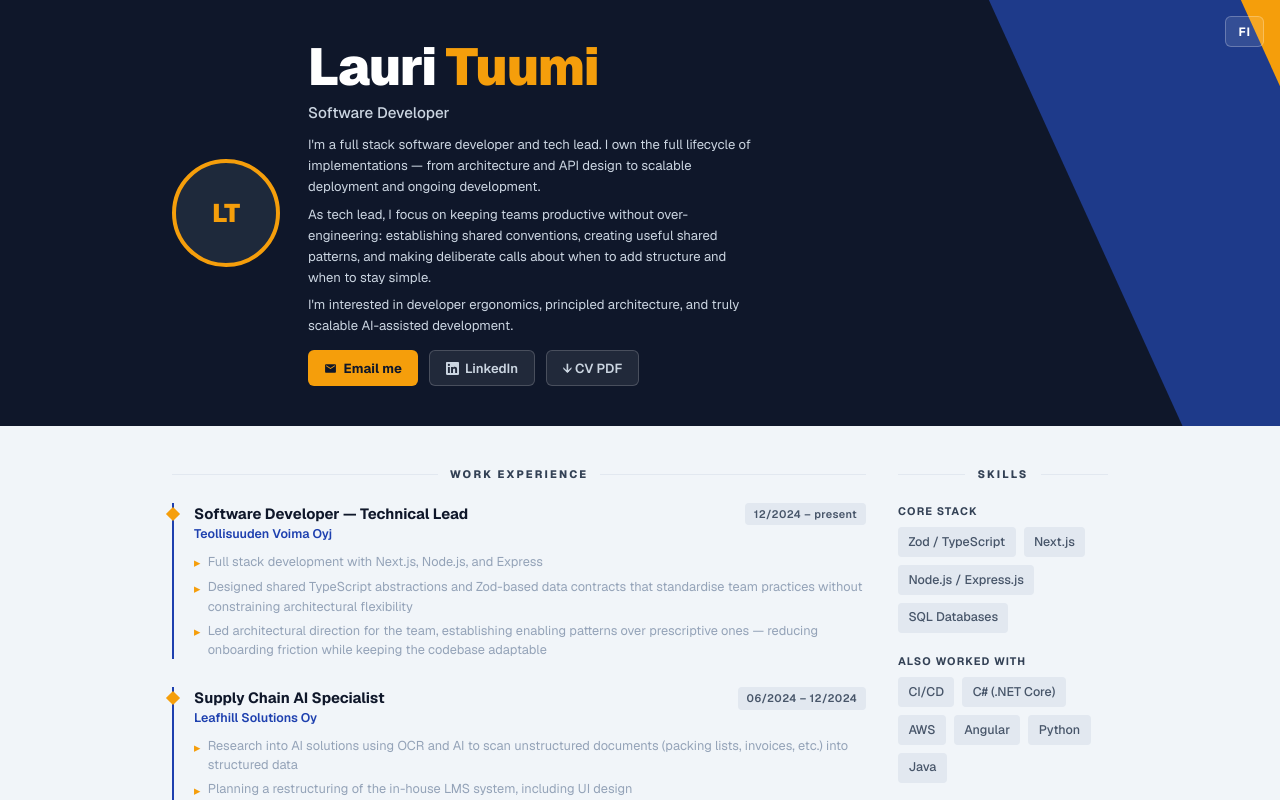
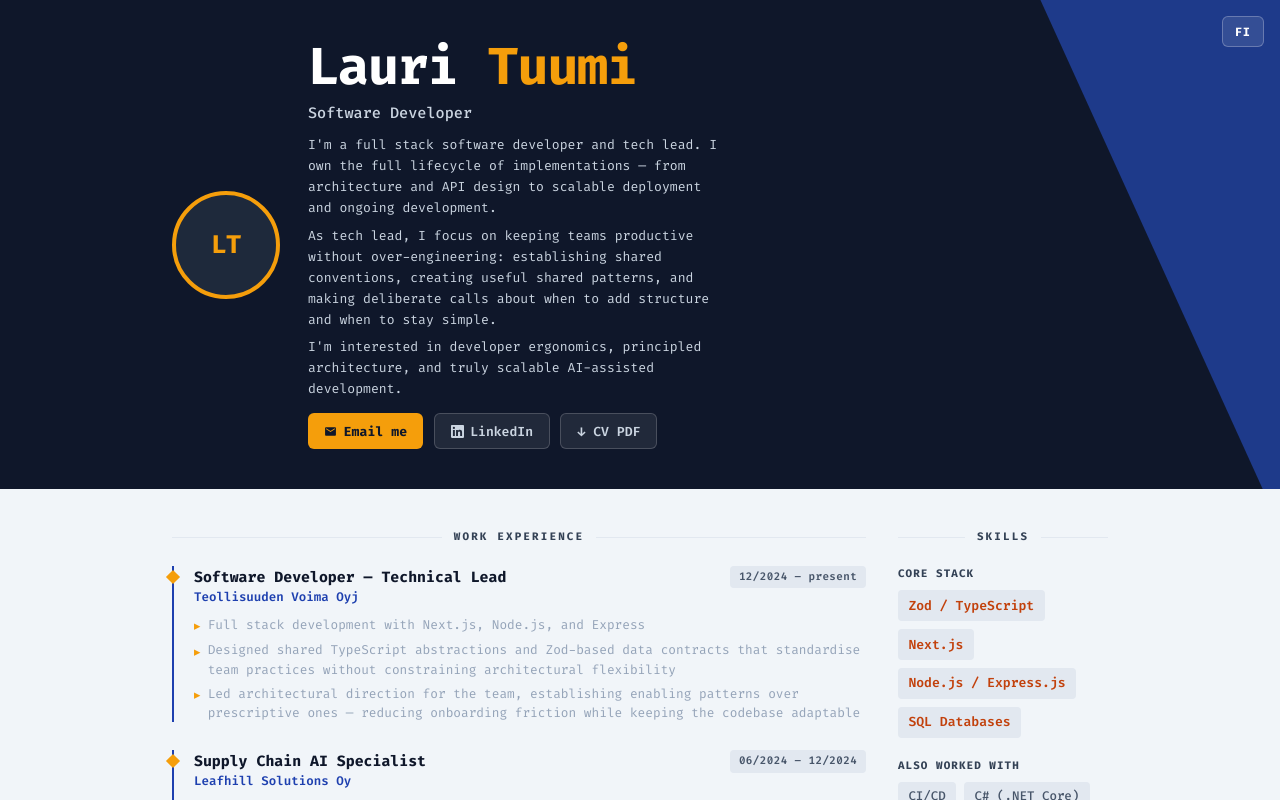
Before and after one commit to Tundral/lauri.tuumi.com, a Next.js app: page /lauri.tuumi.com/ in a window 1280 px wide. Shown: the top 800 px of the page. Built offline with nearby package versions, Linux system fonts and the light colour scheme.

Commit message:
Layout tweaks

```diff
--- a/src/app/globals.css
+++ b/src/app/globals.css
@@ -1,11 +1,6 @@
 @import "tailwindcss";
 
-:root {
-  --font-sans: var(--font-geist-sans);
-}
-
 body {
-  font-family: var(--font-geist-sans), Arial, Helvetica, sans-serif;
   background: #f1f5f9;
   color: #1e293b;
 }
--- a/src/app/layout.tsx
+++ b/src/app/layout.tsx
@@ -1,9 +1,9 @@
 import type { Metadata } from "next";
-import { Geist } from "next/font/google";
+import { Fira_Code } from "next/font/google";
 import "./globals.css";
 
-const geist = Geist({
-  variable: "--font-geist-sans",
+const firaCode = Fira_Code({
+  weight: ["300", "400", "500", "600", "700"],
   subsets: ["latin"],
 });
 
@@ -19,7 +19,7 @@ const RootLayout = ({
   children: React.ReactNode;
 }>) => {
   return (
-    <html lang="fi" className={`${geist.variable} h-full antialiased`}>
+    <html lang="fi" className={`${firaCode.className} h-full antialiased`}>
       <body className="min-h-full">{children}</body>
     </html>
   );
--- a/src/components/CVPage.tsx
+++ b/src/components/CVPage.tsx
@@ -123,6 +123,10 @@ const CVPage = () => {
             label={t.sections.education}
             theme={th}
           />
+        </aside>
+
+        {/* This CV — last on mobile, right column on desktop */}
+        <div className="this-cv-slot">
           <ProjectNotesSection
             heading={t.notes.heading}
             items={
@@ -132,13 +136,16 @@ const CVPage = () => {
             }
             theme={th}
           />
-        </aside>
+        </div>
       </main>
 
       <style>{`
         @media (min-width: 768px) {
           .cv-main-grid {
             grid-template-columns: 1fr 210px !important;
+          }
+          .this-cv-slot {
+            grid-column: 1;
           }
         }
       `}</style>
--- a/src/components/cv/sections/SkillsSection.tsx
+++ b/src/components/cv/sections/SkillsSection.tsx
@@ -16,7 +16,7 @@ export const SkillsSection = ({
   const coreSkills = items.filter((s) => s.level >= 4);
   const familiarSkills = items.filter((s) => s.level < 4);
 
-  const renderTier = (skills: Skill[], tierLabel: string) => (
+  const renderTier = (skills: Skill[], tierLabel: string, bg: string, text: string, fontSize = "0.78rem", fontWeight = 500) => (
     <div style={{ marginBottom: "1.25rem" }}>
       <div
         style={{
@@ -42,12 +42,12 @@ export const SkillsSection = ({
             key={s.name}
             style={{
               display: "inline-block",
-              background: theme.badgeBg,
-              color: theme.badgeText,
+              background: bg,
+              color: text,
               padding: "0.35rem 0.65rem",
               borderRadius: 4,
-              fontSize: "0.78rem",
-              fontWeight: 500,
+              fontSize,
+              fontWeight,
               whiteSpace: "nowrap",
             }}
           >
@@ -63,8 +63,8 @@ export const SkillsSection = ({
       <SectionHeading labelColor={theme.sectionLabel} lineColor={theme.sectionLine}>
         {label}
       </SectionHeading>
-      {renderTier(coreSkills, tierLabels.core)}
-      {renderTier(familiarSkills, tierLabels.familiar)}
+      {renderTier(coreSkills, tierLabels.core, theme.coreBadgeBg, theme.coreBadgeText, "0.82rem", 600)}
+      {renderTier(familiarSkills, tierLabels.familiar, theme.badgeBg, theme.badgeText)}
     </section>
   );
 };
--- a/src/lib/theme.ts
+++ b/src/lib/theme.ts
@@ -10,6 +10,8 @@ export const buildTheme = (dark: boolean) => {
     skillTrack:   dark ? "#334155" : "#e2e8f0",
     badgeBg:      dark ? "#334155" : "#e2e8f0",
     badgeText:    dark ? "#94a3b8" : "#475569",
+    coreBadgeBg:  dark ? "#334155" : "#e2e8f0",
+    coreBadgeText: dark ? "#fb923c" : "#c2410c",
     accentBlue:   dark ? "#60a5fa" : "#1e40af",
     timelineLine: dark ? "#1e40af" : "#1e40af",
   };
```
